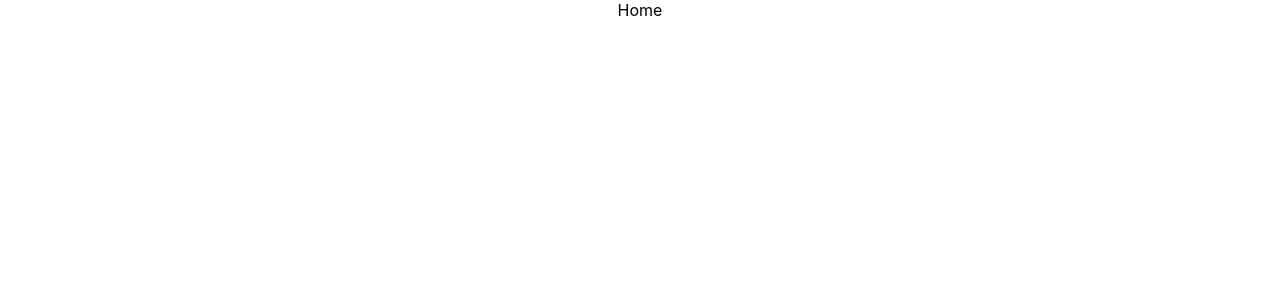
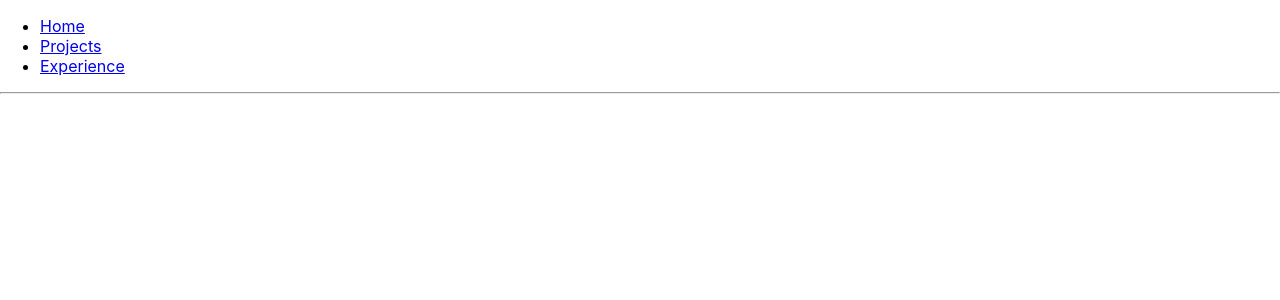
Before and after one commit to bryaneperez/Personal-Site, a React (Create React App) app: page / in a window 1280 px wide. Shown: the top 300 px of the page. Built offline with nearby package versions, Linux system fonts and the light colour scheme.

Commit message:
Fixed issues with Hash router

```diff
--- a/src/App.js
+++ b/src/App.js
@@ -1,23 +1,32 @@
-import logo from './logo.svg';
 import './App.css';
+import React, {Component} from 'react';
 import {HashRouter as Router, Routes, Route, Link} from "react-router-dom";
-import Home from './pages/Home';
-import Projects from './pages/Projects';
-import Experience from './pages/Experience';
 
+class App extends Component {
+  render () {
+    return (
+      <Router basename = "/">
+        <div>
+          <ul>
+            <li><Link to= "/">Home</Link></li>
+            <li><Link to = "/projects">Projects</Link></li>
+            <li><Link to = "/experience">Experience</Link></li>
+          </ul>
 
-function App() {
-  return (
-    <div className="App">
-      <Router basename='/'>
-        <Routes>
-          <Route path ="/" element = {<Home/>} />
-          <Route path ="/projects" element = {<Projects/>} />
-          <Route path ="/experience" element = {<Experience/>} />
-        </Routes>
+          <hr />
+          <Routes>
+
+          <Route exact path ="/" component={Home} />
+          <Route path="/projects" component={Projects} />
+          <Route path="/experience" component={Experience} />
+          </Routes>
+        </div>
       </Router>
-    </div>
-  );
+    );
+  }
 }
 
+const Home = () => <div><h2>Home</h2></div>
+const Projects = () => <div><h2>Projects</h2></div>
+const Experience = () => <div><h2>Experience</h2></div>
 export default App;
```
